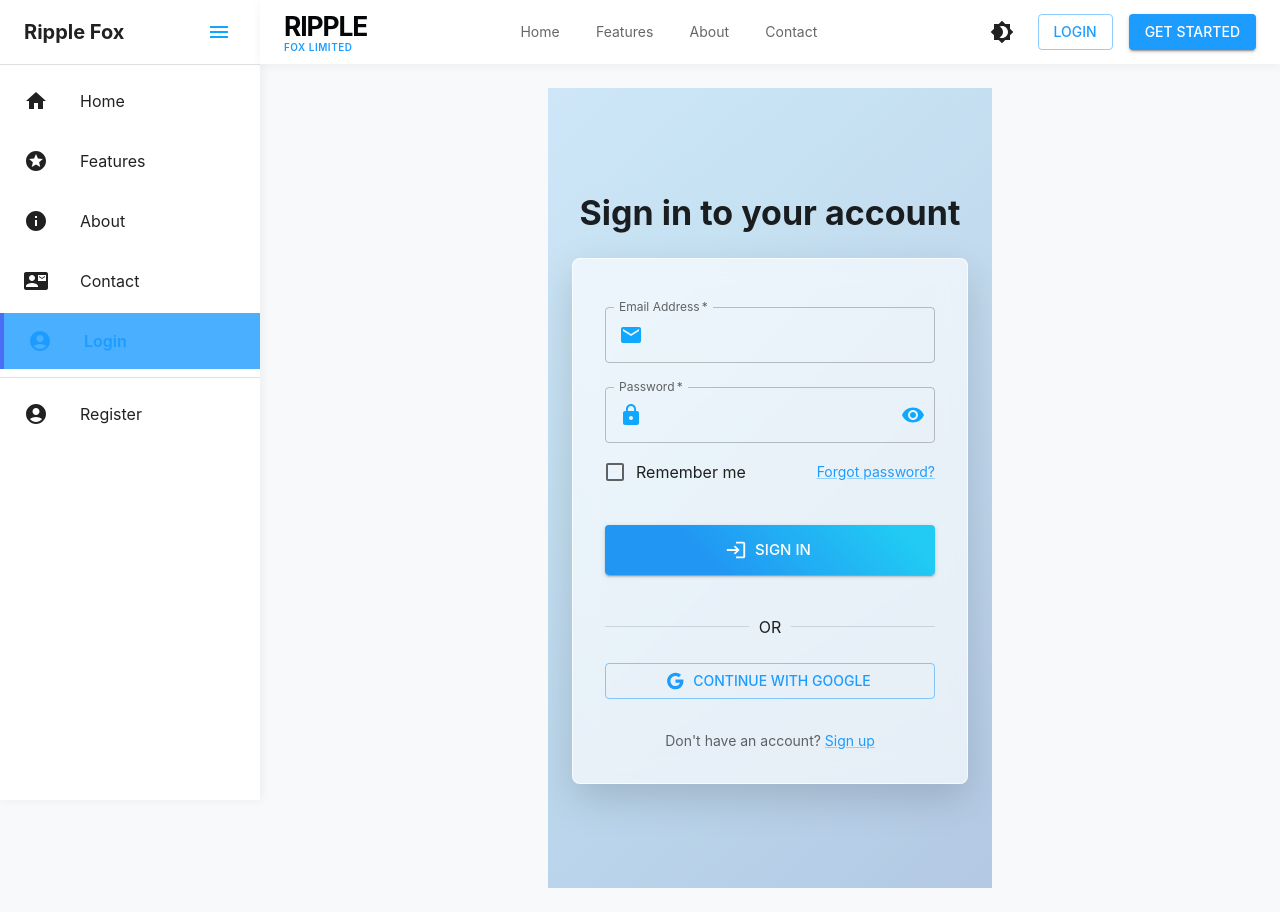
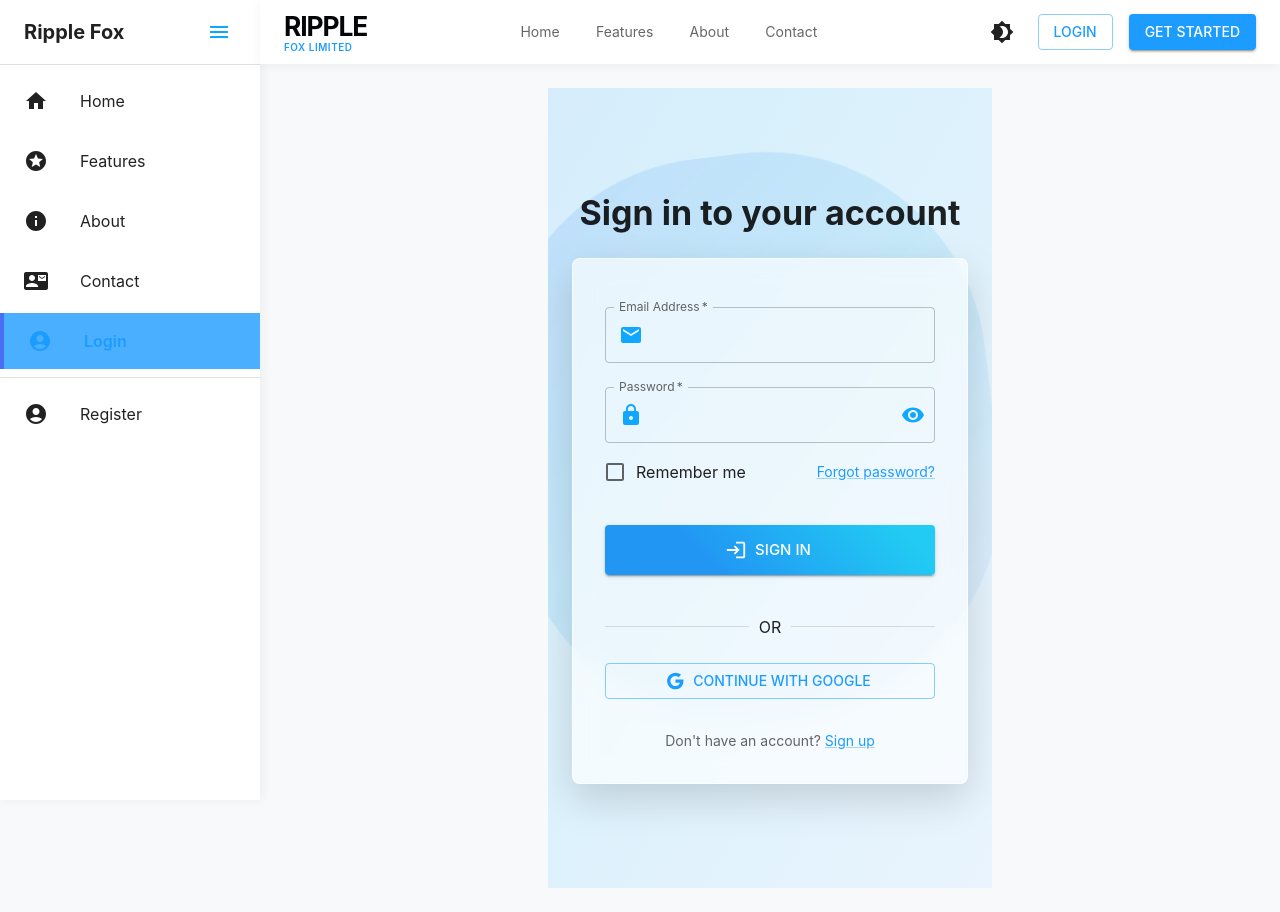
Before and after one commit to CodedX-cyber/RippleFox, a React (Create React App) app in the folder frontend/: page /login in a window 1280 px wide. Built offline with nearby package versions, Linux system fonts and the light colour scheme; a web font is replaced by a local one.

Commit message:
still working

```diff
--- a/frontend/src/pages/auth/LoginPage.js
+++ b/frontend/src/pages/auth/LoginPage.js
@@ -50,7 +50,7 @@ const LoginPage = () => {
   const heroBackground =
     theme.palette.mode === 'dark'
       ? 'linear-gradient(135deg, rgba(15,23,42,0.95) 0%, rgba(7,12,22,1) 100%)'
-      : 'linear-gradient(135deg, #f5f7fa 0%, #c3cfe2 100%)';
+      : '#ffffff';
   const cardBackground =
     theme.palette.mode === 'dark' ? 'rgba(15,23,42,0.7)' : 'rgba(255, 255, 255, 0.65)';
   const cardBorder = theme.palette.mode === 'dark' ? '1px solid rgba(255, 255, 255, 0.2)' : '1px solid rgba(255, 255, 255, 0.7)';
@@ -58,6 +58,10 @@ const LoginPage = () => {
     theme.palette.mode === 'dark'
       ? 'linear-gradient(120deg, rgba(59,130,246,0.45), rgba(14,165,233,0.3), rgba(59,130,246,0.15))'
       : 'linear-gradient(120deg, rgba(59,130,246,0.30), rgba(14,165,233,0.20), rgba(59,130,246,0.10))';
+  const accentStripe =
+    theme.palette.mode === 'dark'
+      ? 'linear-gradient(140deg, rgba(14,165,233,0.2), rgba(59,130,246,0.25), rgba(14,165,233,0.1))'
+      : 'linear-gradient(140deg, rgba(59,130,246,0.25), rgba(14,165,233,0.18), rgba(59,130,246,0.08))';
   const navigate = useNavigate();
   const location = useLocation();
   const { login, isAuthenticated, isLoading } = useAuth();
@@ -148,6 +152,11 @@ const LoginPage = () => {
           '50%': { backgroundPosition: '100% 50%' },
           '100%': { backgroundPosition: '0% 50%' },
         },
+        '@keyframes stripeFloat': {
+          '0%': { transform: 'rotate(-7deg) translateX(-10%)' },
+          '50%': { transform: 'rotate(-7deg) translateX(0%)' },
+          '100%': { transform: 'rotate(-7deg) translateX(-10%)' },
+        },
       }}
     >
       <Box
@@ -158,6 +167,21 @@ const LoginPage = () => {
           opacity: 0.8,
           backgroundSize: '200% 200%',
           animation: 'gradientShift 14s ease infinite',
+          pointerEvents: 'none',
+        }}
+      />
+      <Box
+        sx={{
+          position: 'absolute',
+          top: '8%',
+          left: '-5%',
+          width: '110%',
+          height: '70%',
+          background: accentStripe,
+          borderRadius: '220px',
+          filter: 'blur(0.4px)',
+          opacity: theme.palette.mode === 'dark' ? 0.4 : 0.6,
+          animation: 'stripeFloat 20s ease-in-out infinite',
           pointerEvents: 'none',
         }}
       />
--- a/frontend/src/pages/auth/RegisterPage.js
+++ b/frontend/src/pages/auth/RegisterPage.js
@@ -40,7 +40,7 @@ const RegisterPage = () => {
   const heroBackground =
     theme.palette.mode === 'dark'
       ? 'linear-gradient(135deg, rgba(15,23,42,0.95) 0%, rgba(7,12,22,1) 100%)'
-      : 'linear-gradient(135deg, #f5f7fa 0%, #c3cfe2 100%)';
+      : '#ffffff';
   const cardBackground =
     theme.palette.mode === 'dark' ? 'rgba(15,23,42,0.7)' : 'rgba(255, 255, 255, 0.65)';
   const cardBorder = theme.palette.mode === 'dark' ? '1px solid rgba(255, 255, 255, 0.2)' : '1px solid rgba(255, 255, 255, 0.7)';
@@ -48,6 +48,10 @@ const RegisterPage = () => {
     theme.palette.mode === 'dark'
       ? 'linear-gradient(120deg, rgba(59,130,246,0.45), rgba(14,165,233,0.3), rgba(59,130,246,0.15))'
       : 'linear-gradient(120deg, rgba(59,130,246,0.30), rgba(14,165,233,0.20), rgba(59,130,246,0.10))';
+  const accentStripe =
+    theme.palette.mode === 'dark'
+      ? 'linear-gradient(140deg, rgba(14,165,233,0.2), rgba(59,130,246,0.25), rgba(14,165,233,0.1))'
+      : 'linear-gradient(140deg, rgba(59,130,246,0.25), rgba(14,165,233,0.18), rgba(59,130,246,0.08))';
   const inputBackground = theme.palette.mode === 'dark' ? 'rgba(255,255,255,0.08)' : 'rgba(255,255,255,0.9)';
   const navigate = useNavigate();
   const location = useLocation();
@@ -179,6 +183,11 @@ const RegisterPage = () => {
           '50%': { backgroundPosition: '100% 50%' },
           '100%': { backgroundPosition: '0% 50%' },
         },
+        '@keyframes stripeFloat': {
+          '0%': { transform: 'rotate(-7deg) translateX(-10%)' },
+          '50%': { transform: 'rotate(-7deg) translateX(0%)' },
+          '100%': { transform: 'rotate(-7deg) translateX(-10%)' },
+        },
       }}
     >
       <Box
@@ -189,6 +198,21 @@ const RegisterPage = () => {
           opacity: 0.75,
           backgroundSize: '200% 200%',
           animation: 'gradientShift 14s ease infinite',
+          pointerEvents: 'none',
+        }}
+      />
+      <Box
+        sx={{
+          position: 'absolute',
+          top: '8%',
+          left: '-5%',
+          width: '110%',
+          height: '70%',
+          background: accentStripe,
+          borderRadius: '220px',
+          filter: 'blur(0.4px)',
+          opacity: theme.palette.mode === 'dark' ? 0.4 : 0.6,
+          animation: 'stripeFloat 20s ease-in-out infinite',
           pointerEvents: 'none',
         }}
       />
```
